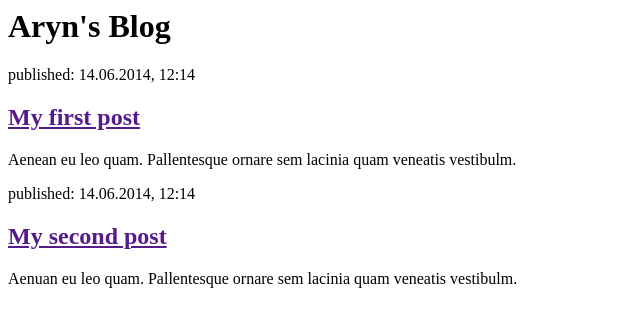
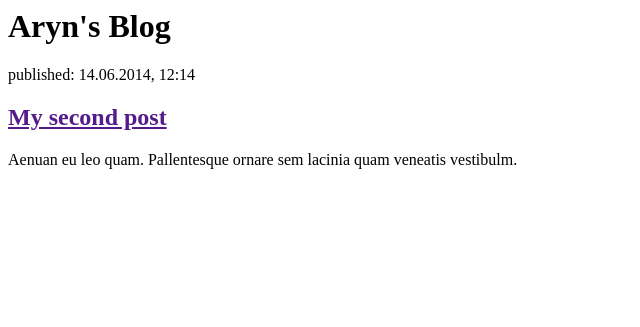
Before and after one commit to arsmid01/my-first-blog, a Django app: page / in a window 1280 px wide. Shown: the top 327 px of the page, without its empty margins (0-640 px from the left). Run offline with Django 3.2, Linux system fonts and the light colour scheme.

Commit message:
Modified templates to display posts from database.

```diff
--- a/blog/templates/blog/post_list.html
+++ b/blog/templates/blog/post_list.html
@@ -8,9 +8,13 @@
         </div>
 
         <div>
-            <p>published: 14.06.2014, 12:14</p>
-            <h2><a href="">My first post</a></h2>
-            <p>Aenean eu leo quam. Pallentesque ornare sem lacinia quam veneatis vestibulm.</p>
+            {% for post in posts %}
+            <div>
+                <p>published: {{ post.published_date }}</p>
+                <h1><a href="">{{ post.title }}</a></h1>
+                <p>{{ post.text|linebreaksbr }}</p>
+            </div>
+            {% endfor %}
         </div>
 
         <div>
--- a/blog/views.py
+++ b/blog/views.py
@@ -1,3 +1,7 @@
 from django.shortcuts import render
+from django.utils import timezone
+from .models import Post
+
 def post_list(request):
+    posts = Post.objects.filter(published_date__lte=timezone.now()).order_by('published_date')
     return render(request, 'blog/post_list.html', {})
```
